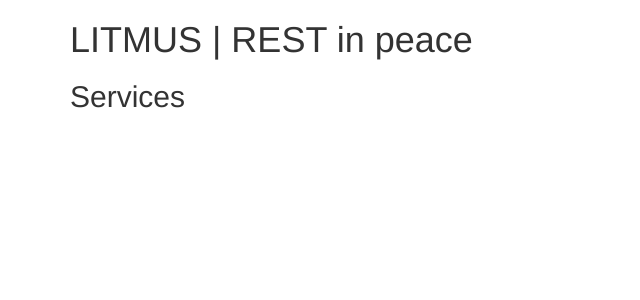
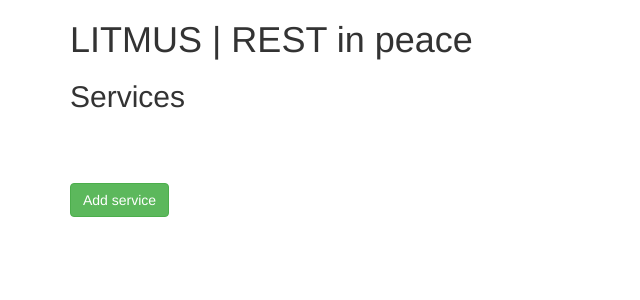
Before and after one commit to harinarayan/litmus, a Django app: page /rip/ in a window 1280 px wide. Shown: the top 300 px of the page, without its empty margins (0-640 px from the left). Run offline with Django 3.2, Linux system fonts and the light colour scheme; data that the repository does not hold is empty; some libraries are stand-ins or nearby versions.

Commit message:
add service

```diff
--- a/rip/templates/rip/service_list.html
+++ b/rip/templates/rip/service_list.html
@@ -15,4 +15,7 @@
 		</tr>
 	{% endfor %}
 </table>
+<br>
+<br>
+<a class="btn btn-success" href="/rip/service/create">Add service</a>
 {% endblock content%}
--- a/rip/urls.py
+++ b/rip/urls.py
@@ -2,10 +2,12 @@
 
 from rip.views import ServiceListView, OperationListView, TestCaseListView
 from rip.views import OperationDetailView
+from rip.views import ServiceCreateView #, OperationCreateView, TestCaseCreateView
 
 urlpatterns = patterns('',
     url(r'^$', ServiceListView.as_view(), name='service-list'),
     url(r'^service/?$', ServiceListView.as_view(), name='service-list'),
+    url(r'^service/create/?$', ServiceCreateView.as_view(), name='service-create'),
     url(r'^service/(?P<id>\d+)/operation/?$', OperationListView.as_view(), name='operation-list'),
     url(r'^service/(?P<id>\d+)/operation/(?P<pk>\d+)/?$', OperationDetailView.as_view(), name='operation-detail'),
     url(r'^service/(?P<id>\d+)/operation/(?P<operation_id>\d+)/testcase/?$', TestCaseListView.as_view(), name='testcase-list'),
--- a/rip/views.py
+++ b/rip/views.py
@@ -1,10 +1,16 @@
 from django.utils import timezone
 from django.shortcuts import render
 from django.http import HttpResponse, HttpResponseRedirect
+#from django.core.urlresolvers import reverse
 
 from django.views.generic.list import ListView
 from django.views.generic.detail import DetailView
+from django.views.generic.edit import CreateView
+
 from rip.models import Service, Operation, TestCase
+
+from django import forms
+
 
 # Service views
 class ServiceListView(ListView):
@@ -15,8 +21,16 @@
 		context['now'] = timezone.now()
 		return context
 
-def add_service(request):
-	return HttpResponse("")
+class ServiceForm(forms.ModelForm):
+	class Meta:
+		model = Service
+		fields = ['name', 'host', 'port']
+
+class ServiceCreateView(CreateView):
+	model = Service
+	template_name_suffix = '_create_form'
+	#form_class = ServiceForm
+	success_url = '/rip/service'
 
 def edit_service(request):
 	return HttpResponse("")
```
Also changed, not shown: rip/templates/rip/service_create_form.html (added, +13 -0 lines).
